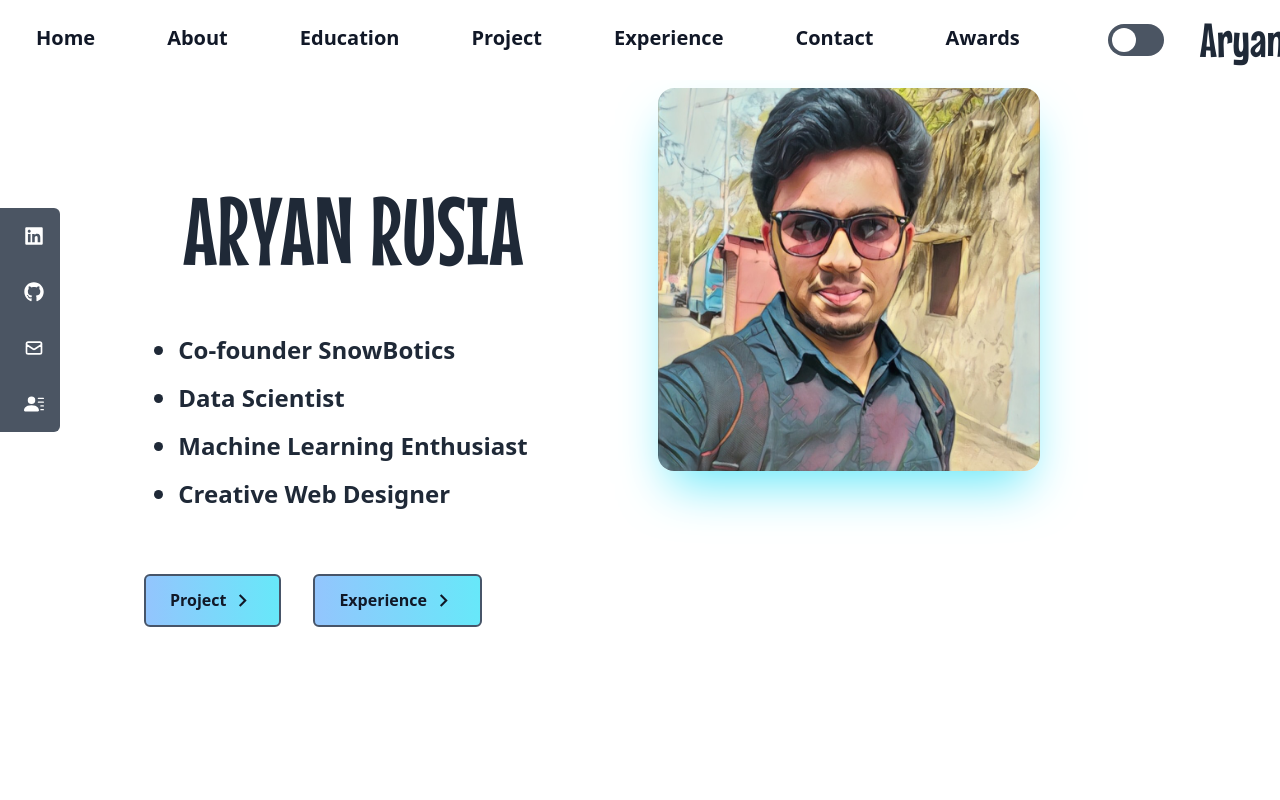
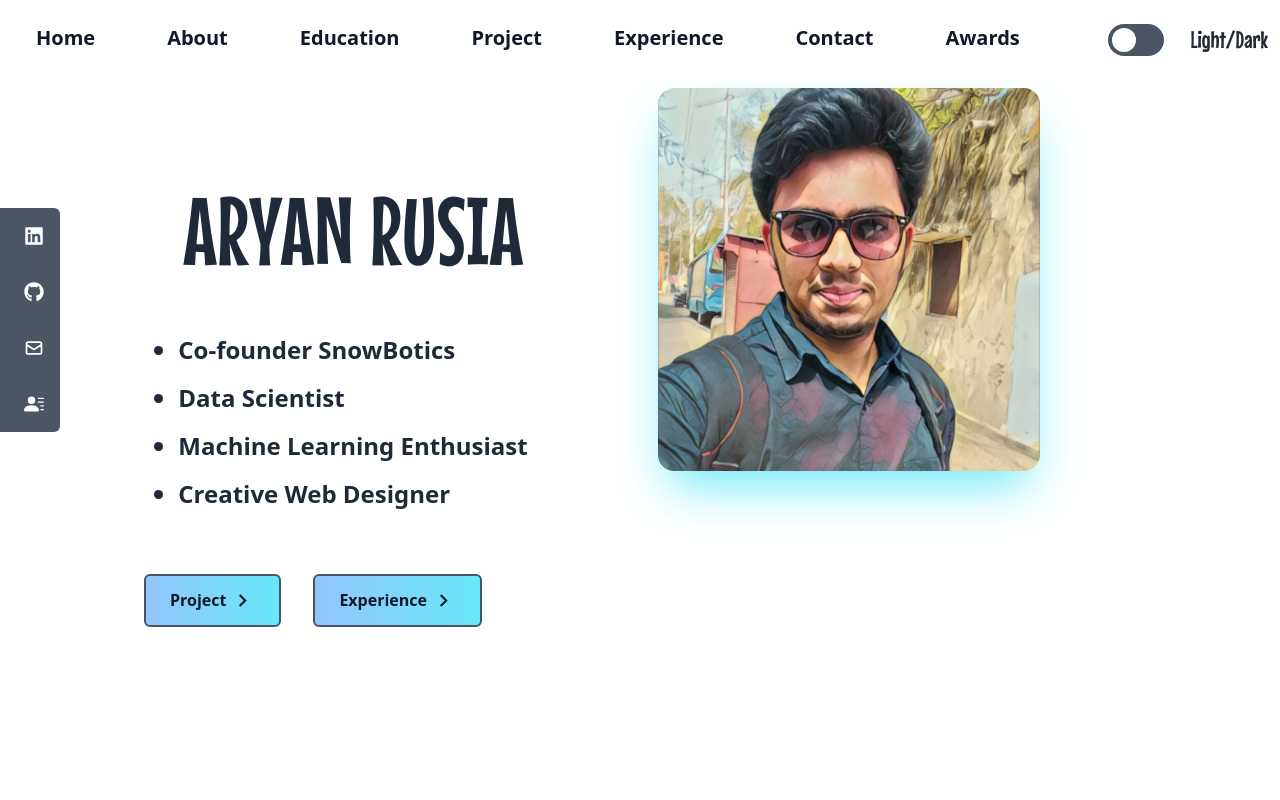
Before and after one commit to Aryan-Rusia-2/Portfolio-Aryan, a React (Create React App) app: page / in a window 1280 px wide. Shown: the top 800 px of the page. Built offline with nearby package versions, Linux system fonts and the light colour scheme.

Commit message:
Update NavBar.jsx

```diff
--- a/src/components/NavBar.jsx
+++ b/src/components/NavBar.jsx
@@ -67,7 +67,7 @@ const NavBar = () => {
 
         ))}
 
-        <li className="hidden md:flex mr-5 ml-8 pr-4">
+        <li className="hidden md:flex mr-5 ml-8 pr-4 z=-10">
           <ToggleButton onClick={toggleDarkMode} />
         </li>
 
@@ -88,7 +88,7 @@ const NavBar = () => {
       </div>
 
       {nav && (
-        <ul className="flex flex-col justify-center space-y-7 items-center absolute max-h-screen top-0 left-0 w-full h-screen bg-gradient-to-b text-black from-cyan-200 via-cyan-100 to-blue-200 dark:from-black dark:to-gray-800 dark:text-gray-500">
+        <ul className=" flex flex-col justify-center space-y-7 items-center absolute max-h-screen top-0 left-0 w-full h-screen bg-gradient-to-b text-black from-cyan-200 via-cyan-100 to-blue-200 dark:from-black dark:to-gray-800 dark:text-gray-500">
           {links.map(({ id, link }) => (
             <li
               key={id}
@@ -112,7 +112,7 @@ const NavBar = () => {
 
 
       <div className="flex flex-row-reverse">
-        <h1 className="text-5xl mb-2 font-normal font-special text-gray-800 dark:text-gray-400 mr-5 duration-200 hover:scale-110 cursor-pointer mt-2 hover:text-black dark:hover:text-gray-50">Aryan</h1>
+        <h1 className="text-2xl mb-2 font-normal font-special text-gray-800 dark:text-gray-400 -ml-10 duration-200 hover:scale-110 cursor-pointer mt-2 hover:text-black dark:hover:text-gray-50">Light/Dark</h1>
         <div className="mt-5 mr-6 px-4 md:hidden">
         <ToggleButton onClick={toggleDarkMode} />
         </div>
```
